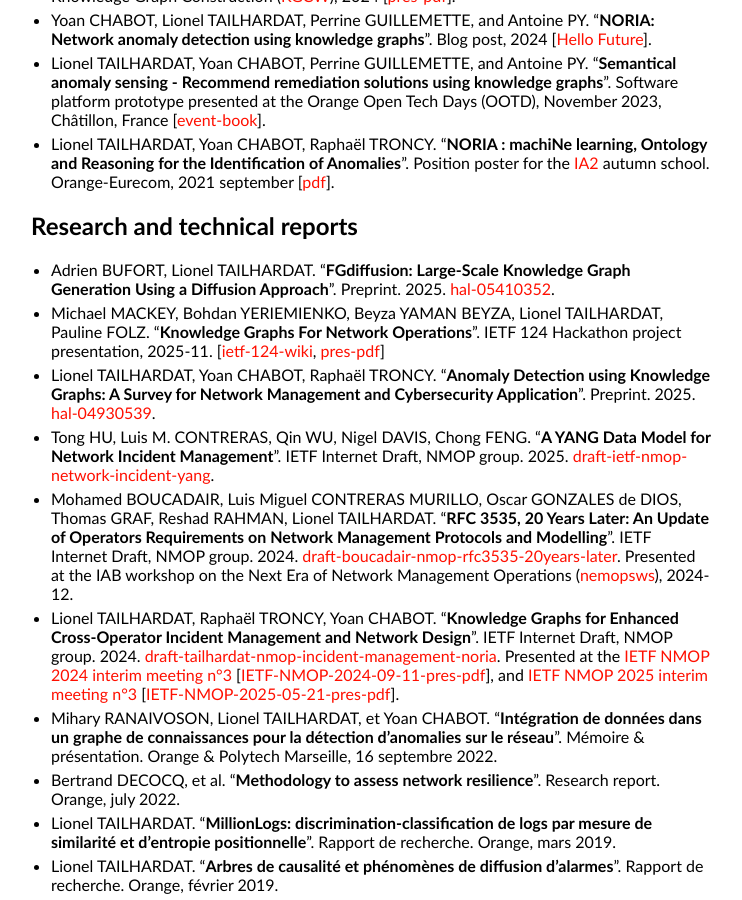
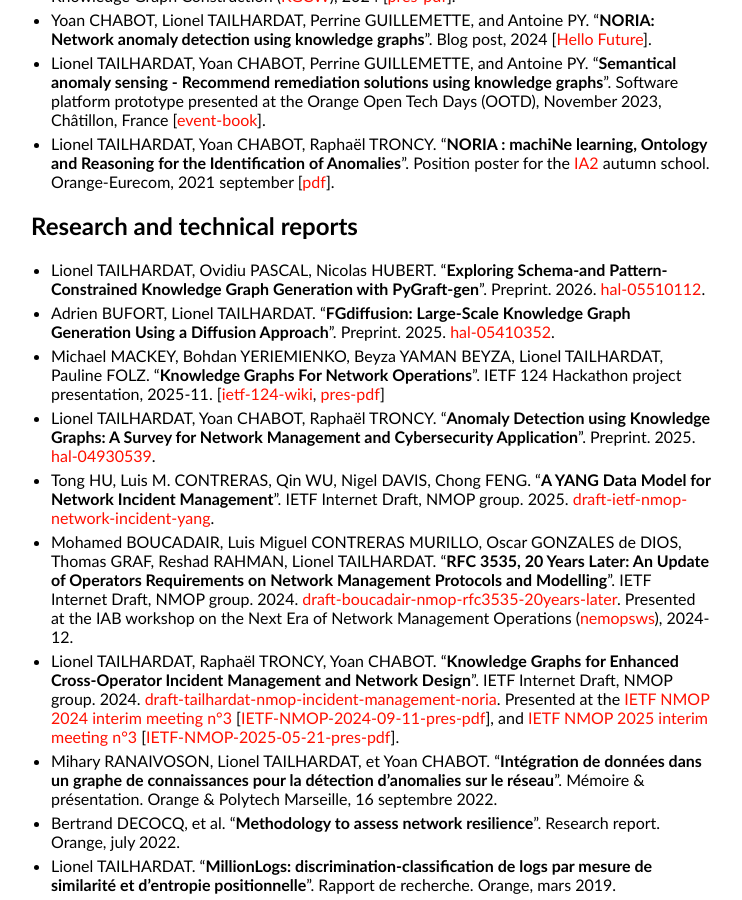
Before and after one commit to GenEars/GenEars.github.io, a Jekyll site: the page built from publications.md, in a window 1280 px wide and 900 px high, scrolled down 1672 px. Shown: the whole window, without its empty margins (259-1001 px from the left). Built offline with Jekyll 4.4.1, drawn with Linux system fonts in a browser that asks for light colours.

Commit message:
Added PyGraft-gen preprint.
Signed-off-by: lionel.tailhardat <lionel.tailhardat@orange.com>

```diff
--- a/publications.md
+++ b/publications.md
@@ -86,6 +86,9 @@ title: Publications - Lionel TAILHARDAT
 
 ## Research and technical reports
 
+* Lionel TAILHARDAT, Ovidiu PASCAL, Nicolas HUBERT.
+  "**Exploring Schema-and Pattern-Constrained Knowledge Graph Generation with PyGraft-gen**".
+  Preprint. 2026. [hal-05510112](https://hal.science/hal-05510112).
 * Adrien BUFORT, Lionel TAILHARDAT.
   "**FGdiffusion: Large-Scale Knowledge Graph Generation Using a Diffusion Approach**".
   Preprint. 2025. [hal-05410352](https://hal.science/hal-05410352).
```
